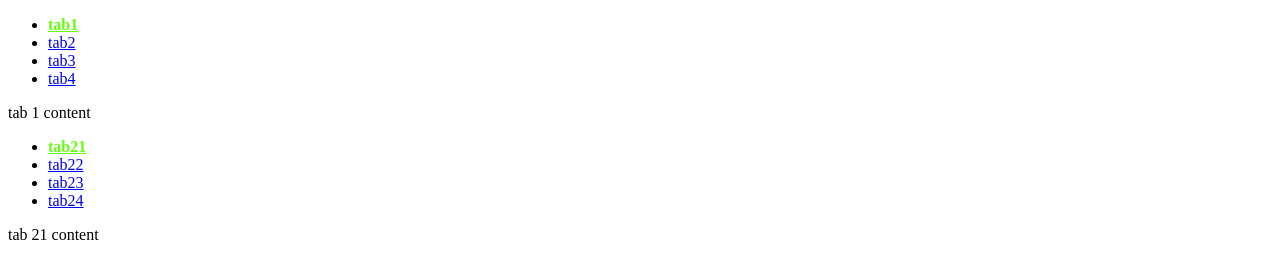
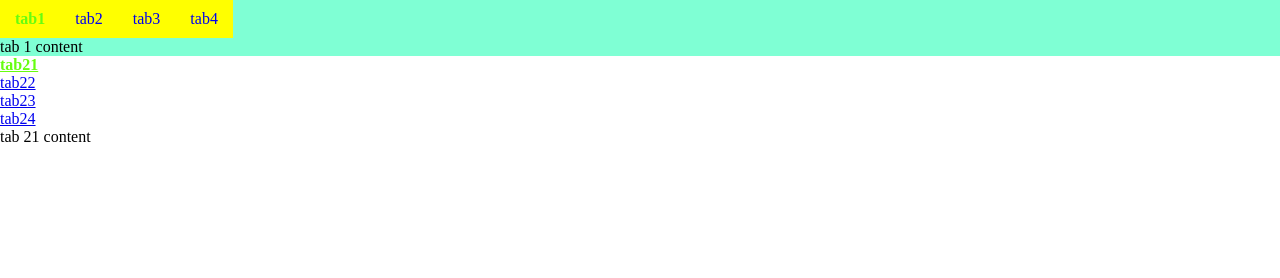
Before and after one commit to Zack2626-ok/du-an-tabzy-js, a website: page index.html in a window 1280 px wide. Drawn offline with Linux system fonts and the light colour scheme.

Commit message:
hoàn thành dự án tabzy(ko đẹp nhưng đay học js thì ok r :V)

```diff
--- a/index.html
+++ b/index.html
@@ -6,15 +6,34 @@
     <title>Tabzy</title>
 
     <style>
+      * {
+        margin: 0;
+        padding: 0;
+      }
       .tab-active a {
         color: rgb(103, 253, 16);
         font-weight: bold;
+      }
+      .demo1 {
+        background: aquamarine;
+      }
+
+      .tab1 {
+        display: flex;
+        list-style: none;
+      }
+      .tab1 a {
+        display: inline-block;
+        text-decoration: none;
+        padding: 10px 15px;
+        background: yellow;
       }
     </style>
   </head>
   <body>
     <!-- ! conteiner -->
-    <ul id="tabs">
+    <div class="demo1">
+      <ul id="tabs" class="tab1">
         <!-- ! tabs -->
         <li><a href="#tab1">tab1</a></li>
         <li><a href="#tab2">tab2</a></li>
@@ -26,8 +45,10 @@
       <div id="tab2">tab 2 content</div>
       <div id="tab3">tab 3 content</div>
       <div id="tab4">tab 4 content</div>
+    </div>
 
-    <ul id="tabs2">
+    <div class="demo2">
+      <ul id="tabs2" class="tab2">
         <!-- ! tabs -->
         <li><a href="#tab21">tab21</a></li>
         <li><a href="#tab22">tab22</a></li>
@@ -39,6 +60,7 @@
       <div id="tab22">tab 22 content</div>
       <div id="tab23">tab 23 content</div>
       <div id="tab24">tab 24 content</div>
+    </div>
 
     <script src="./src/tabzy.js"></script>
     <script>
--- a/src/tabzy.js
+++ b/src/tabzy.js
@@ -64,7 +64,7 @@ Tabzy.prototype._init = function () {
     this.tab[0];
   this.currentTab = tabToActivate;
 
-  this._activeTab(tabToActivate, false);
+  this._activeTab(tabToActivate, false, false);
 
   this.tab.forEach((tab) => {
     tab.onclick = (event) => {
@@ -74,7 +74,11 @@ Tabzy.prototype._init = function () {
   });
 };
 
-Tabzy.prototype._activeTab = function (tab, triggerOnChage = true) {
+Tabzy.prototype._activeTab = function (
+  tab,
+  triggerOnChage = true,
+  updateURL = this.opt.remember
+) {
   this.tab.forEach((tab) =>
     tab.closest("li").classList.remove(this.opt.activeClassName)
   );
@@ -85,7 +89,7 @@ Tabzy.prototype._activeTab = function (tab, triggerOnChage = true) {
   const panelActive = $(tab.getAttribute("href"));
   panelActive.hidden = false;
 
-  if (this.opt.remember) {
+  if (updateURL) {
     const param = new URLSearchParams(location.search);
     param.set(
       this._paramKey,
```
Lines whose indentation alone changed are shown as unchanged.
